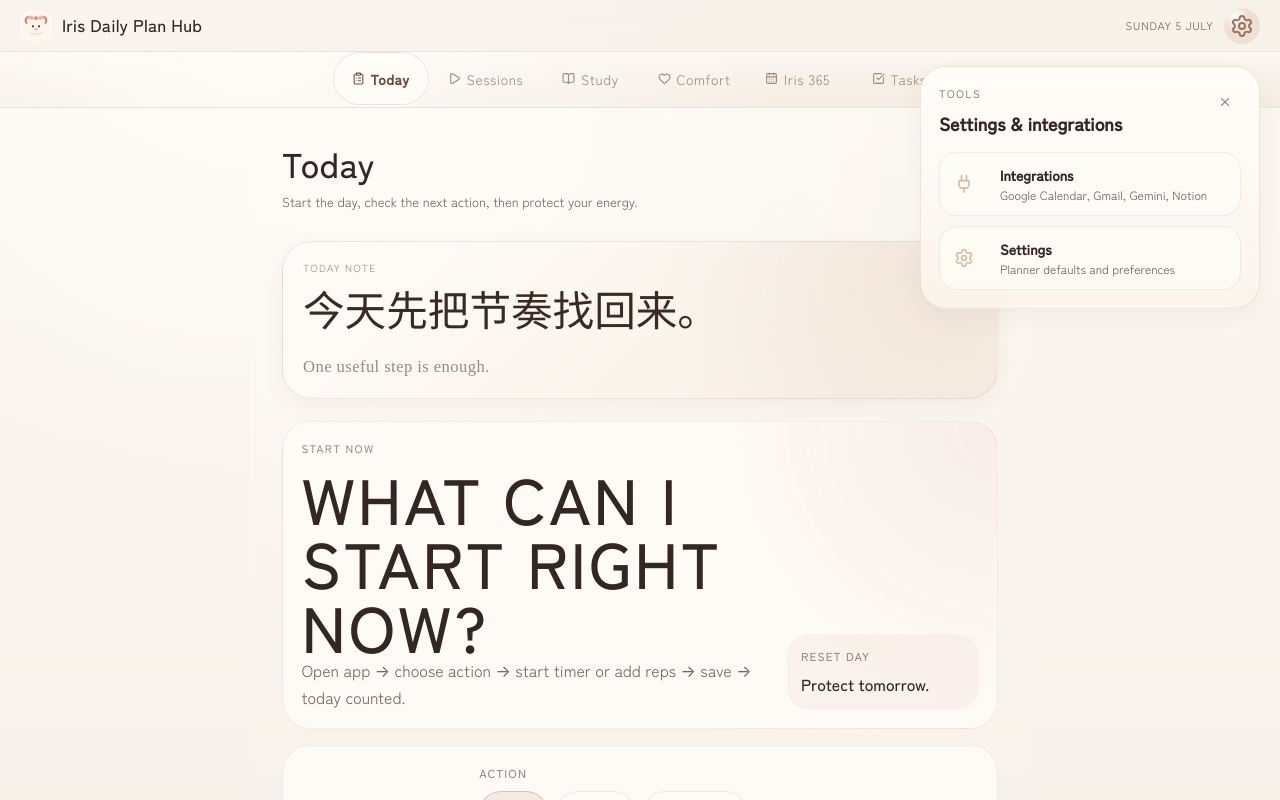
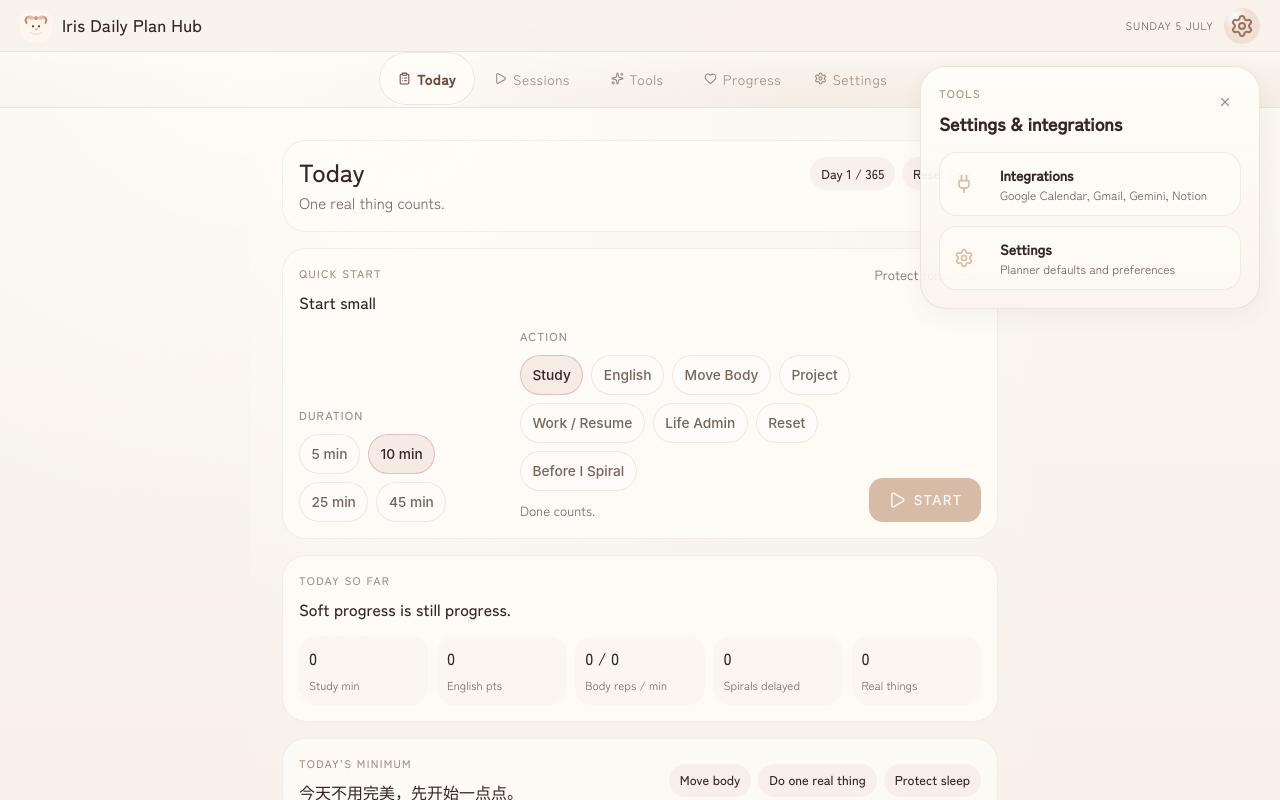
Before and after one commit to iriskumi/iris-daily-plan, a React (Vite) app: page / in a window 1280 px wide. Both pictures are taken after a click on the button "Open settings and integrations". Shown: the top 800 px of the page. Built offline with nearby package versions, Linux system fonts and the light colour scheme; a web font is replaced by a local one.

Commit message:
Calm down Today start dashboard

```diff
--- a/src/App.tsx
+++ b/src/App.tsx
@@ -19,7 +19,6 @@ import {
   Clock,
   Sparkles,
   Plus,
-  CalendarDays,
 } from 'lucide-react'
 import type {
   GeneratedPlan,
@@ -118,22 +117,21 @@ import { consumeExpressionHubUrlImport } from './expressionHubImport'
 import type { TimerSession } from './timerEngineTypes'
 import './index.css'
 
-type Tab = 'today' | 'sessions' | 'study' | 'comfort' | 'iris365' | 'plan' | 'tasks' | 'integrations' | 'settings'
+type Tab = 'today' | 'sessions' | 'tools' | 'progress' | 'settings' | 'study' | 'comfort' | 'iris365' | 'plan' | 'tasks' | 'integrations'
 type TaskView = 'tasks' | 'templates'
+type ToolView = 'study' | 'plan' | 'tasks' | 'comfort' | 'integrations'
 
 interface StartTodayResult {
   steps: string[]
   carryOverSuggestions: CarryOverSuggestion[]
 }
 
-const TABS: { id: Extract<Tab, 'today' | 'sessions' | 'study' | 'comfort' | 'iris365' | 'plan' | 'tasks'>; label: string; icon: ReactNode }[] = [
+const TABS: { id: Extract<Tab, 'today' | 'sessions' | 'tools' | 'progress' | 'settings'>; label: string; icon: ReactNode }[] = [
   { id: 'today', label: 'Today', icon: <ClipboardList /> },
   { id: 'sessions', label: 'Sessions', icon: <Play /> },
-  { id: 'study', label: 'Study', icon: <BookOpen /> },
-  { id: 'comfort', label: 'Comfort', icon: <Heart /> },
-  { id: 'iris365', label: 'Iris 365', icon: <CalendarDays /> },
-  { id: 'plan', label: 'Plan', icon: <Zap /> },
-  { id: 'tasks', label: 'Tasks', icon: <CheckSquare /> },
+  { id: 'tools', label: 'Tools', icon: <Sparkles /> },
+  { id: 'progress', label: 'Progress', icon: <Heart /> },
+  { id: 'settings', label: 'Settings', icon: <SettingsIcon /> },
 ]
 
 function getUrgentBills(bills: Bill[]): Bill[] {
@@ -408,6 +406,7 @@ function mergeProtectedPlan(existing: GeneratedPlan, generated: GeneratedPlan):
 export default function App() {
   const [tab, setTab] = useState<Tab>('today')
   const [taskView, setTaskView] = useState<TaskView>('tasks')
+  const [toolView, setToolView] = useState<ToolView>('study')
   const [appSettings, setAppSettings] = useState(() => loadSettings())
   const [settingsPanelOpen, setSettingsPanelOpen] = useState(false)
   const [plan, setPlan] = useState<GeneratedPlan | null>(() => loadPlan(getLocalDateKey()))
@@ -426,12 +425,6 @@ export default function App() {
     setActiveWorkLeads(getActiveWorkLeads(loadOpportunities()))
     setFocusStats(getFocusStats(loadFocusSessions()))
   }, [tab])
-
-  useEffect(() => {
-    if (!appSettings.fullCommandHubMode && tab === 'plan') {
-      setTab('today')
-    }
-  }, [appSettings.fullCommandHubMode, tab])
 
   function refreshReminders() {
     setUrgentBills(getUrgentBills(loadBills()))
@@ -460,7 +453,10 @@ export default function App() {
       setPlan(existingPlan)
       setGenerationMessage(message)
       setGeneratingPlan(false)
-      if (!options.stayOnTab) setTab('plan')
+      if (!options.stayOnTab) {
+        setToolView('plan')
+        setTab('tools')
+      }
       return { success: true, message, plan: existingPlan }
     }
     console.log('[DailyPlan] active tasks used:', context.tasks)
@@ -516,7 +512,10 @@ export default function App() {
       const savedPlan = loadPlan(finalPlan.date) ?? finalPlan
       setPlan(savedPlan)
       setGenerationMessage(message)
-      if (!options.stayOnTab) setTab('plan')
+      if (!options.stayOnTab) {
+        setToolView('plan')
+        setTab('tools')
+      }
       return {
         success: true,
         message,
@@ -573,11 +572,10 @@ export default function App() {
 
   const overdueBills = urgentBills.filter(b => getDaysUntil(b.dueDate) < 0)
   const dueSoonBills = urgentBills.filter(b => getDaysUntil(b.dueDate) >= 0)
-  const visibleTabs = appSettings.fullCommandHubMode
-    ? TABS
-    : TABS.filter(item => item.id !== 'plan')
-
-  function goToTab(nextTab: Tab) {
+  const visibleTabs = TABS
+
+  function goToTab(nextTab: Tab, nextToolView?: ToolView) {
+    if (nextToolView) setToolView(nextToolView)
     setTab(nextTab)
     setSettingsPanelOpen(false)
   }
@@ -632,7 +630,7 @@ export default function App() {
               <X />
             </button>
           </div>
-          <button className="settings-panel-item" type="button" onClick={() => goToTab('integrations')}>
+          <button className="settings-panel-item" type="button" onClick={() => goToTab('tools', 'integrations')}>
             <Plug />
             <span>
               <strong>Integrations</strong>
@@ -679,9 +677,9 @@ export default function App() {
             generatingPlan={generatingPlan}
             generationMessage={generationMessage}
             onViewPlan={() => {
-              if (appSettings.fullCommandHubMode) goToTab('plan')
+                  if (appSettings.fullCommandHubMode) goToTab('tools', 'plan')
             }}
-            onOpenIris365={() => goToTab('iris365')}
+            onOpenIris365={() => goToTab('progress')}
             onSendStartPlanToTodayPlan={handleSendStartPlanToTodayPlan}
             onFocusBlocksChange={refreshReminders}
             showEmbeddedPlan={!appSettings.fullCommandHubMode}
@@ -778,11 +776,12 @@ export default function App() {
           />
         )}
         {tab === 'sessions' && <StartSessionsPage />}
-        {tab === 'study' && <StudyDashboard />}
-        {tab === 'comfort' && <ComfortLibrary />}
-        {tab === 'iris365' && <Iris365 />}
-        {tab === 'plan' && (
-          <PlanWorkspace
+        {tab === 'tools' && (
+          <ToolsWorkspace
+            toolView={toolView}
+            onToolViewChange={setToolView}
+            taskView={taskView}
+            onTaskViewChange={setTaskView}
             plan={plan}
             onGenerate={handleGeneratePlan}
             onRegenerate={feedback => handleGeneratePlan(feedback, plan ?? undefined)}
@@ -794,30 +793,7 @@ export default function App() {
             }}
           />
         )}
-        {tab === 'tasks' && (
-          <>
-            <div className="subnav-shell">
-              <div className="segmented-control" aria-label="Task section">
-                <button
-                  className={taskView === 'tasks' ? 'active' : ''}
-                  onClick={() => setTaskView('tasks')}
-                >
-                  <CheckSquare />
-                  Tasks
-                </button>
-                <button
-                  className={taskView === 'templates' ? 'active' : ''}
-                  onClick={() => setTaskView('templates')}
-                >
-                  <LayoutTemplate />
-                  Templates
-                </button>
-              </div>
-            </div>
-            {taskView === 'tasks' ? <TaskInbox /> : <RecurringTemplates />}
-          </>
-        )}
-        {tab === 'integrations' && <AIAssistant onGeneratePlan={handleGeneratePlan} />}
+        {tab === 'progress' && <Iris365 />}
         {tab === 'settings' && <Settings onSettingsChange={setAppSettings} />}
       </main>
     </div>
@@ -831,6 +807,95 @@ interface PlanWorkspaceProps {
   onGoToCheckin: () => void
   onReducePlan: () => void
   onPlanChange: (plan: GeneratedPlan) => void
+}
+
+interface ToolsWorkspaceProps extends PlanWorkspaceProps {
+  toolView: ToolView
+  onToolViewChange: (view: ToolView) => void
+  taskView: TaskView
+  onTaskViewChange: (view: TaskView) => void
+}
+
+const TOOL_TABS: Array<{ id: ToolView; label: string; icon: ReactNode }> = [
+  { id: 'study', label: 'Study', icon: <BookOpen /> },
+  { id: 'plan', label: 'Plan', icon: <Zap /> },
+  { id: 'tasks', label: 'Tasks', icon: <CheckSquare /> },
+  { id: 'comfort', label: 'Comfort', icon: <Heart /> },
+  { id: 'integrations', label: 'Integrations', icon: <Plug /> },
+]
+
+function ToolsWorkspace({
+  toolView,
+  onToolViewChange,
+  taskView,
+  onTaskViewChange,
+  plan,
+  onGenerate,
+  onRegenerate,
+  onGoToCheckin,
+  onReducePlan,
+  onPlanChange,
+}: ToolsWorkspaceProps) {
+  return (
+    <div className="tools-workspace">
+      <div className="page tools-page-header">
+        <div className="page-header">
+          <h2 className="page-title">Tools</h2>
+          <p className="page-subtitle">Planning, study, tasks, comfort notes, and integrations live here.</p>
+        </div>
+        <div className="tools-tab-row" aria-label="Tools">
+          {TOOL_TABS.map(item => (
+            <button
+              key={item.id}
+              type="button"
+              className={toolView === item.id ? 'active' : ''}
+              onClick={() => onToolViewChange(item.id)}
+            >
+              {item.icon}
+              {item.label}
+            </button>
+          ))}
+        </div>
+      </div>
+
+      {toolView === 'study' && <StudyDashboard />}
+      {toolView === 'comfort' && <ComfortLibrary />}
+      {toolView === 'integrations' && <AIAssistant onGeneratePlan={onGenerate} />}
+      {toolView === 'plan' && (
+        <PlanWorkspace
+          plan={plan}
+          onGenerate={onGenerate}
+          onRegenerate={onRegenerate}
+          onGoToCheckin={onGoToCheckin}
+          onReducePlan={onReducePlan}
+          onPlanChange={onPlanChange}
+        />
+      )}
+      {toolView === 'tasks' && (
+        <>
+          <div className="subnav-shell">
+            <div className="segmented-control" aria-label="Task section">
+              <button
+                className={taskView === 'tasks' ? 'active' : ''}
+                onClick={() => onTaskViewChange('tasks')}
+              >
+                <CheckSquare />
+                Tasks
+              </button>
+              <button
+                className={taskView === 'templates' ? 'active' : ''}
+                onClick={() => onTaskViewChange('templates')}
+              >
+                <LayoutTemplate />
+                Templates
+              </button>
+            </div>
+          </div>
+          {taskView === 'tasks' ? <TaskInbox /> : <RecurringTemplates />}
+        </>
+      )}
+    </div>
+  )
 }
 
 function PlanWorkspace({
@@ -1042,12 +1107,12 @@ function TodayCommandCentre({
   return (
     <>
       <div className="page command-page">
-        <div className="page-header">
-          <h2 className="page-title">Today</h2>
-          <p className="page-subtitle">Start the day, check the next action, then protect your energy.</p>
-        </div>
-
-        <div className="grounding-banner" aria-label="Today note">
+        <HomeCommandCentre
+          currentEnergy={loadCheckin(getLocalDateKey())?.energyLevel}
+          onOpenComeback={onOpenIris365}
+        />
+
+        <div className="grounding-banner grounding-banner-secondary" aria-label="Today note">
           <div className="grounding-label">Today Note</div>
           <p className="today-note-quote-cn" lang="zh-Hans">
             {dailyNote.lines.map(line => (
@@ -1062,11 +1127,6 @@ function TodayCommandCentre({
             </small>
           )}
         </div>
-
-        <HomeCommandCentre
-          currentEnergy={loadCheckin(getLocalDateKey())?.energyLevel}
-          onOpenComeback={onOpenIris365}
-        />
         <Iris365HomeSummary onOpenIris365={onOpenIris365} />
 
         {showEmbeddedPlan && (
--- a/src/components/StartNowDashboard.tsx
+++ b/src/components/StartNowDashboard.tsx
@@ -1,5 +1,6 @@
 import { useEffect, useMemo, useState } from 'react'
-import { Check, Pause, Play, RotateCcw, X } from 'lucide-react'
+import { Check, Moon, Pause, Play, X } from 'lucide-react'
+import { IRIS_365_START_DATE } from '../iris365Storage'
 import {
   addStartNowCounter,
   addStartNowSession,
@@ -31,6 +32,15 @@ function actionHelper(action: StartNowActionType) {
   return 'Done counts.'
 }
 
+function getIris365DayNumber() {
+  const start = new Date(`${IRIS_365_START_DATE}T00:00:00`)
+  const today = new Date()
+  start.setHours(0, 0, 0, 0)
+  today.setHours(0, 0, 0, 0)
+  const diff = Math.floor((today.getTime() - start.getTime()) / 86_400_000)
+  return Math.max(1, Math.min(365, diff + 1))
+}
+
 export default function StartNowDashboard({ onOpenComeback }: StartNowDashboardProps) {
   const [duration, setDuration] = useState<(typeof START_NOW_DURATIONS)[number]>(10)
   const [actionType, setActionType] = useState<StartNowActionType>('Study')
@@ -41,6 +51,8 @@ export default function StartNowDashboard({ onOpenComeback }: StartNowDashboardP
   const [message, setMessage] = useState<string | null>(null)
 
   const summary = useMemo(() => summarizeStartNow(records), [records])
+  const irisDay = useMemo(() => getIris365DayNumber(), [])
+  const isBedtimeMode = new Date().getHours() >= 21
   const visibleCounters = START_NOW_COUNTERS.filter(option =>
     actionType === 'Before I Spiral'
       ? option.actionType === 'Before I Spiral' || option.label.includes('bedtime')
@@ -110,19 +122,27 @@ export default function StartNowDashboard({ onOpenComeback }: StartNowDashboardP
 
   return (
     <section className="start-now-dashboard" aria-label="Start now dashboard">
-      <div className="start-now-hero">
+      <div className="today-compact-status">
         <div>
-          <div className="section-label">Start Now</div>
-          <h2>What can I start right now?</h2>
-          <p>Open app → choose action → start timer or add reps → save → today counted.</p>
+          <h2>Today</h2>
+          <p>One real thing counts.</p>
         </div>
-        <div className="start-now-status">
+        <div className="today-status-pills" aria-label="Today status">
+          <span>Day {irisDay} / 365</span>
           <span>{summary.dayStatus}</span>
-          <strong>{summary.statusMessage}</strong>
         </div>
       </div>
 
-      <div className="start-now-controls-panel">
+      <div className="quick-start-card">
+        <div className="quick-start-heading">
+          <div>
+            <div className="section-label">Quick Start</div>
+            <h3>Start small</h3>
+          </div>
+          <small>{summary.statusMessage}</small>
+        </div>
+
+        <div className="start-now-controls-panel">
         <div className="start-now-control-block">
           <span>Duration</span>
           <div className="start-now-pill-grid duration-grid">
@@ -158,8 +178,9 @@ export default function StartNowDashboard({ onOpenComeback }: StartNowDashboardP
 
         <button className="start-now-main-cta" type="button" onClick={startSession}>
           <Play size={18} />
-          {actionType === 'Before I Spiral' ? '救我10分钟' : 'Start now'}
+          {actionType === 'Before I Spiral' ? '救我10分钟' : 'Start'}
         </button>
+        </div>
       </div>
 
       {activeSession && (
@@ -203,19 +224,43 @@ export default function StartNowDashboard({ onOpenComeback }: StartNowDashboardP
         <div className="today-counts-header">
           <div>
             <div className="section-label">Today so far</div>
-            <h3>{summary.statusMessage}</h3>
+            <h3>Soft progress is still progress.</h3>
           </div>
-          <RotateCcw aria-hidden="true" />
         </div>
         <div className="today-counts-grid">
           <div><strong>{summary.studyMinutes}</strong><span>Study min</span></div>
           <div><strong>{summary.englishPoints}</strong><span>English pts</span></div>
           <div><strong>{summary.bodyReps} / {summary.bodyMinutes}</strong><span>Body reps / min</span></div>
+          <div><strong>{summary.spiralsDelayed}</strong><span>Spirals delayed</span></div>
           <div><strong>{summary.realThings}</strong><span>Real things</span></div>
-          <div><strong>{summary.spiralsDelayed}</strong><span>Spirals delayed</span></div>
-          <div><strong>{summary.resetSessions}</strong><span>Reset sessions</span></div>
         </div>
       </div>
+
+      <div className="today-minimum-card">
+        <div>
+          <div className="section-label">Today’s minimum</div>
+          <h3>今天不用完美，先开始一点点。</h3>
+        </div>
+        <div className="today-minimum-grid">
+          <span>Move body</span>
+          <span>Do one real thing</span>
+          <span>Protect sleep</span>
+        </div>
+      </div>
+
+      {isBedtimeMode && (
+        <div className="bedtime-shutdown-card">
+          <div>
+            <div className="section-label">Bedtime Shutdown</div>
+            <h3>Protect tomorrow.</h3>
+            <p>No new plot · No shopping · Familiar comfort only</p>
+          </div>
+          <button type="button" onClick={() => saveCounter('+1 bedtime shutdown')}>
+            <Moon size={14} />
+            Protect tomorrow
+          </button>
+        </div>
+      )}
 
       <div className="start-now-counters-card">
         <div>
```
Also changed, not shown: src/index.css.
